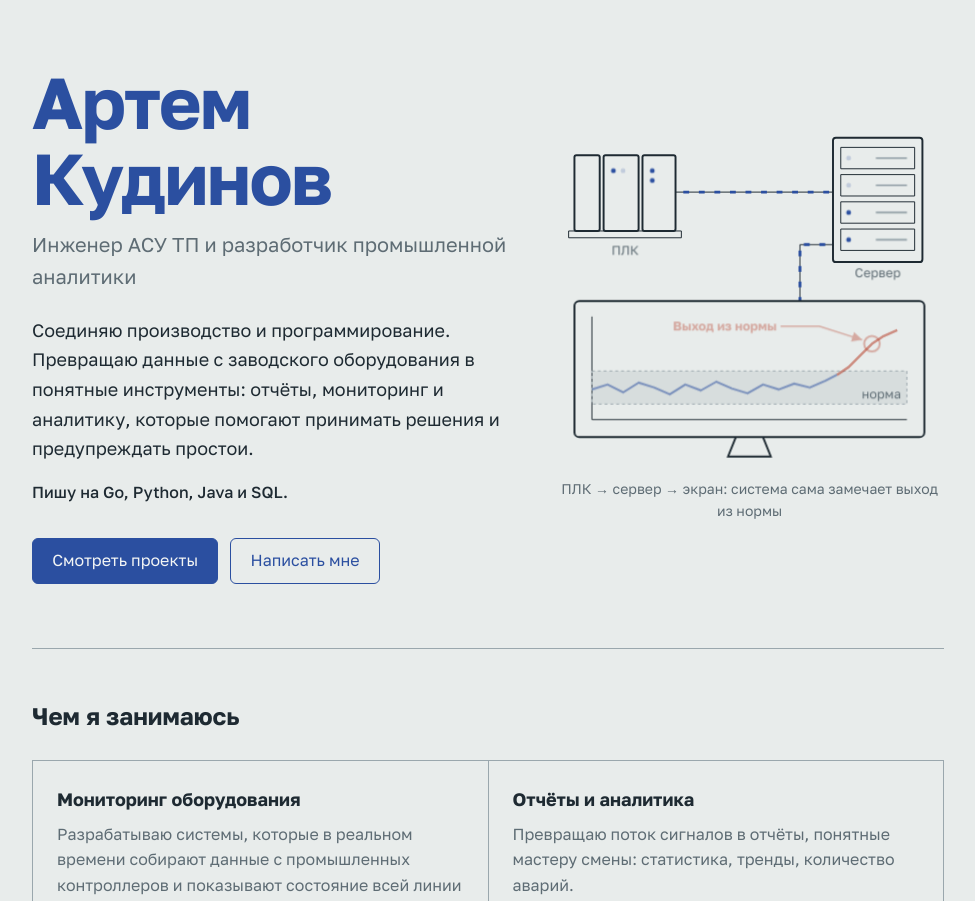
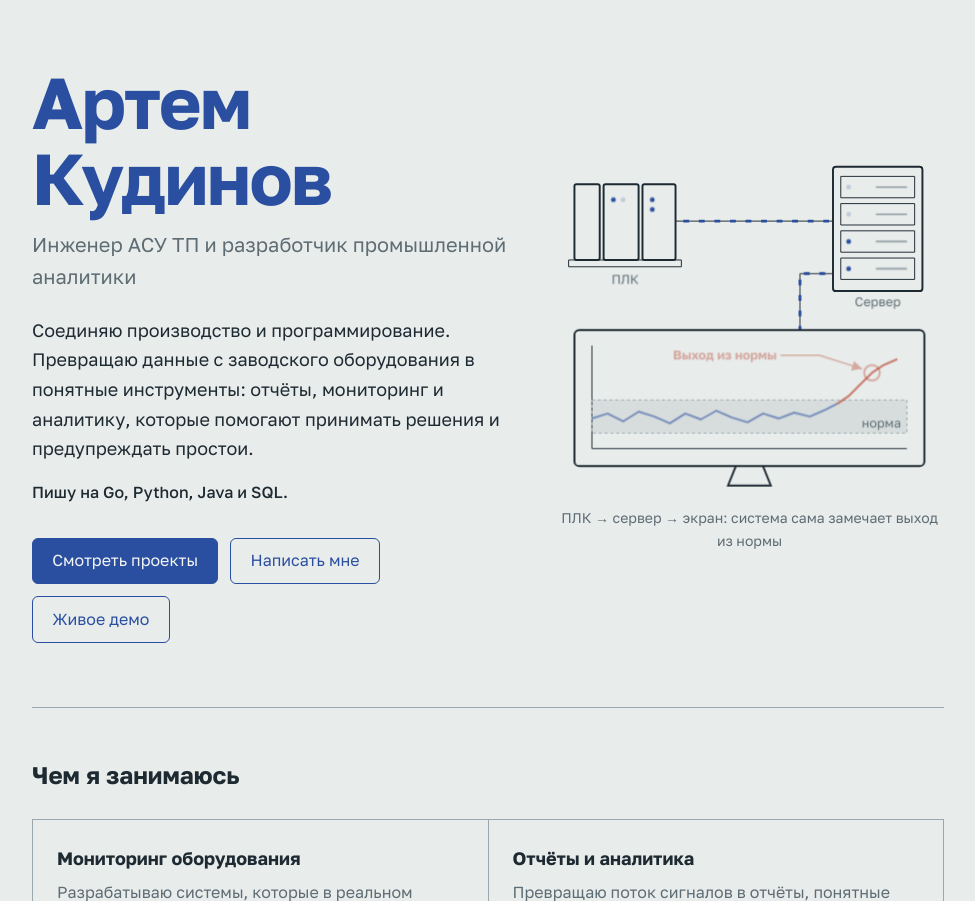
Before and after one commit to KudinovArtemilus/portfolio-django, a Django app: page / in a window 1280 px wide. Shown: the part 88-989 px from the top of the page, without its empty margins (152-1127 px from the left). Run offline with Django 5.2, Linux system fonts and the light colour scheme.

Commit message:
fix: plc_analyzer migration, demo button, hide empty goals

```diff
--- a/templates/goals/list.html
+++ b/templates/goals/list.html
@@ -53,9 +53,9 @@
                     </div>
                 {% endif %}
             </article>
-        {% empty %}
-            <p class="empty-state">Здесь появятся книги, курсы и привычки, над которыми я работаю.</p>
         {% endfor %}
+    </div>
+    {% endif %}
     </div>
 
     {% if finished %}
--- a/templates/pages/home.html
+++ b/templates/pages/home.html
@@ -27,6 +27,7 @@
             <div class="hero-actions">
                 <a href="{% url 'projects:list' %}" class="button button-primary">Смотреть проекты</a>
                 <a href="#contacts" class="button">Написать мне</a>
+                <a href="{% url 'demo:page' %}" class="button">Живое демо</a>
             </div>
         </div>
 
```
Also changed, not shown: projects/migrations/0006_alter_project_drawing.py (added).
